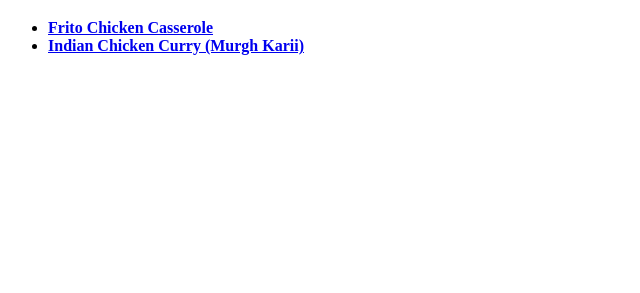
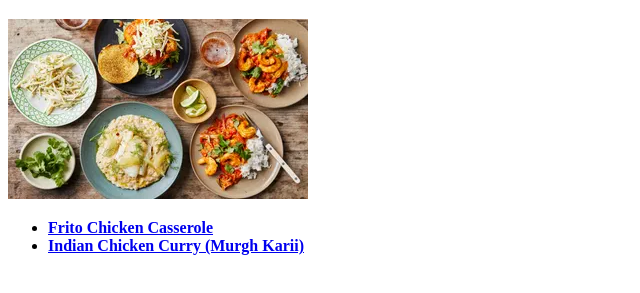
Before and after one commit to kuroi-sny/Project-Recipe-Blog, a plain HTML site: page index.html in a window 1280 px wide. Shown: the part 61-354 px from the top of the page, without its empty margins (0-640 px from the left). Drawn offline with Linux system fonts and the light colour scheme.

Commit message:
added an image at home page.

```diff
--- a/index.html
+++ b/index.html
@@ -8,6 +8,7 @@
 </head>
 <body>
     <h1>Human food Recipes</h1>
+    <img src="./recipes/img/home_img.webp">
     <ul>
     <Strong>
      <li><a href="./recipes/Frito-Chicken-Casserole.html">Frito Chicken Casserole</a> </li>
```
Also changed, not shown: recipes/img/home_img.webp (added).
